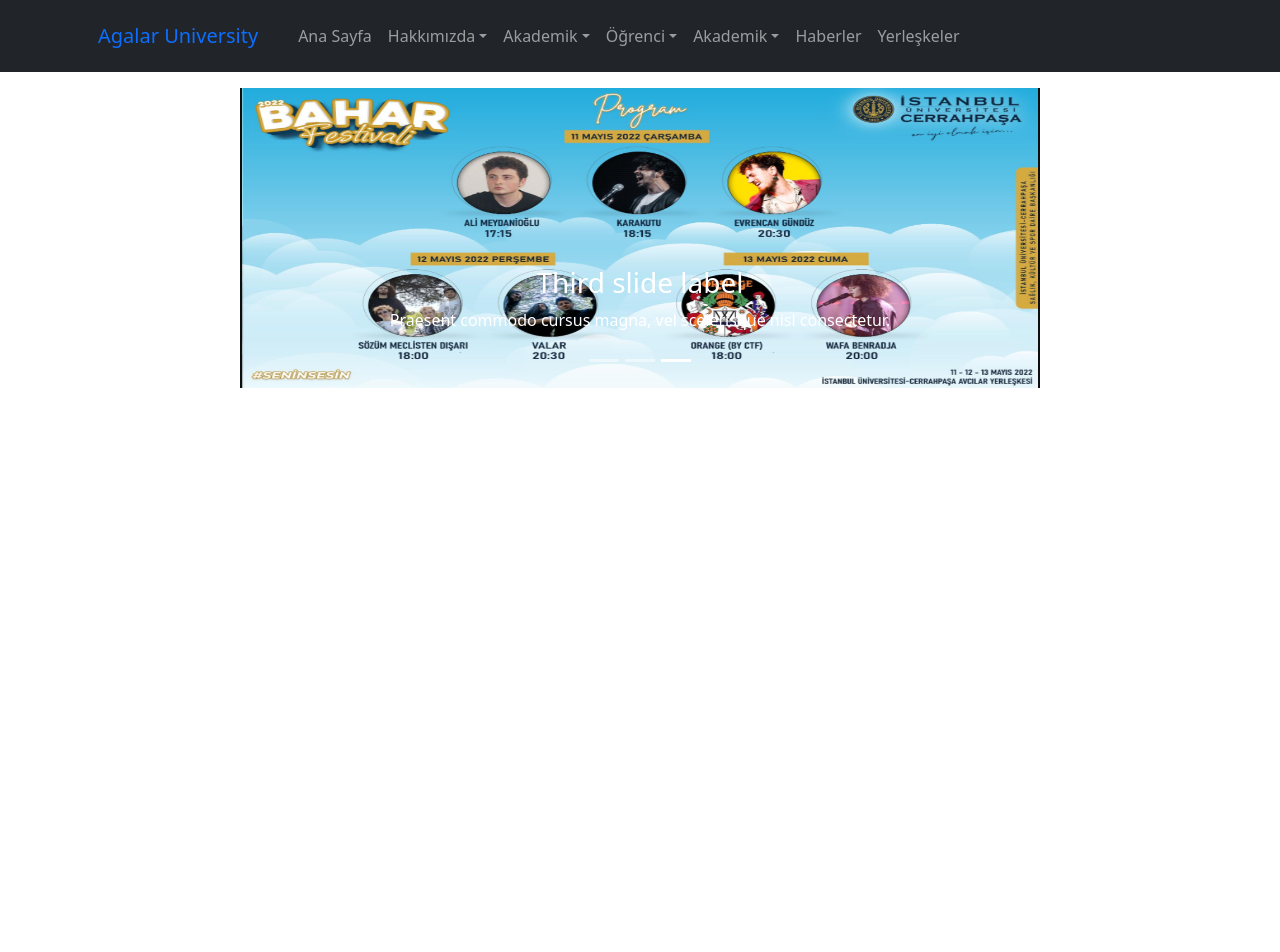
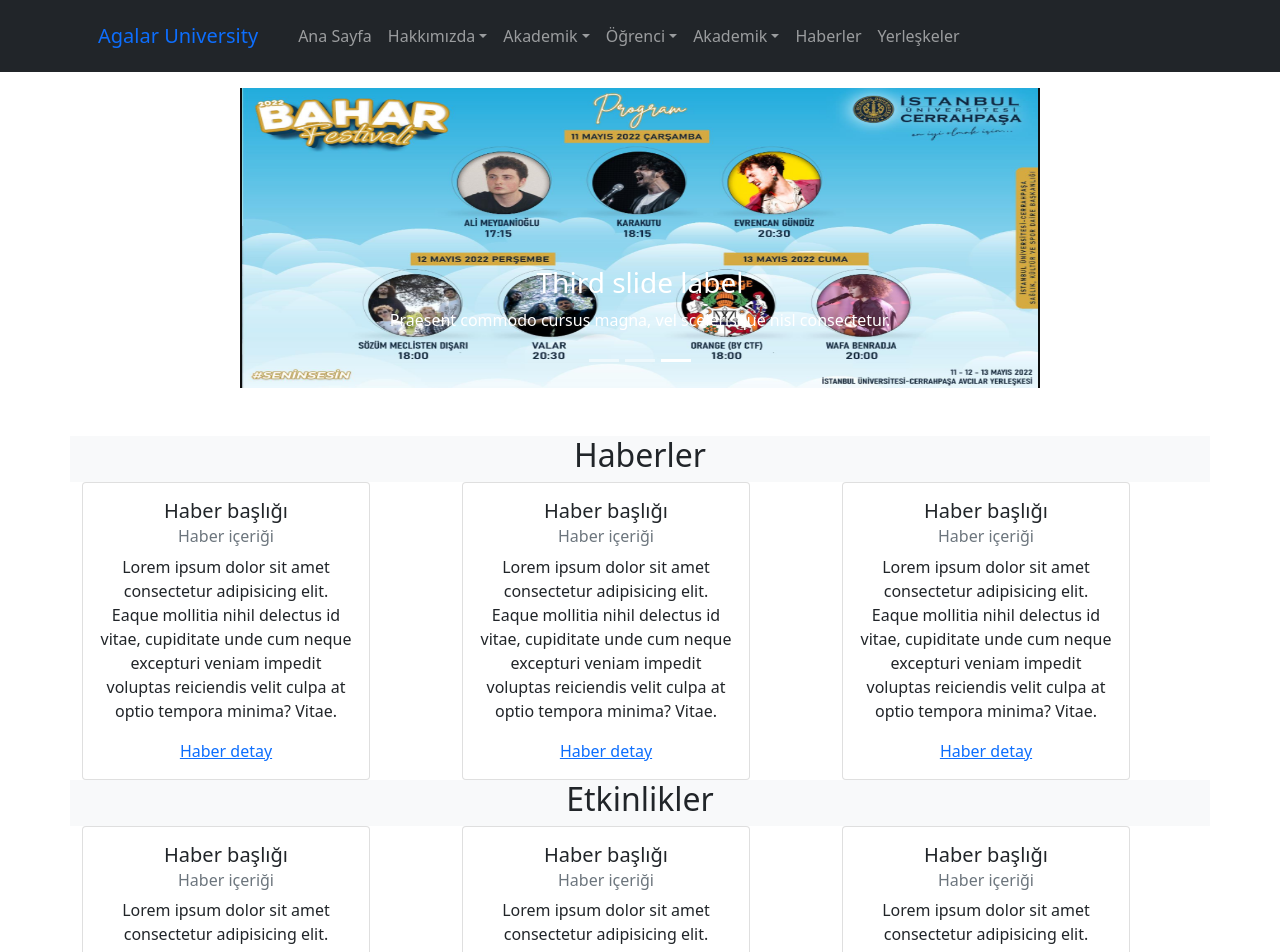
Before and after one commit to yahyaboyali/web-odev-react, a React (Create React App) app: page / in a window 1280 px wide. Shown: the top 952 px of the page. Before the commit the page ends 800 px from the top, so only its background shows below. Built offline with nearby package versions, Linux system fonts and the light colour scheme.

Commit message:
ana sayfa haberler eklendi

```diff
--- a/src/layouts/AltNavi.jsx
+++ b/src/layouts/AltNavi.jsx
@@ -3,18 +3,30 @@
 
 export default function AltNavi() {
     return (
-        <div className='col-md-12 feature-container'>
-            <Navbar bg="dark" variant="dark" expand="lg">
-                <Container >
-                    <Nav>
+        <div>
+            <Container>
+                <Navbar bg="dark" variant="dark" expand="lg">
+                    <Nav className="me-auto">
                         <Nav.Link href="#home">Ana sayfa</Nav.Link>
+                    </Nav>
+                    <Nav className="me-auto">
+                        <Nav.Link href="#home">Uzakan eğitim sistemi</Nav.Link>
+                    </Nav>
+                    <Nav className="me-auto">
+                        <Nav.Link href="#home">Kütüphane</Nav.Link>
+                    </Nav>
+                    <Nav className="me-auto">
+                        <Nav.Link href="#home">Eğitim Merkezi</Nav.Link>
+                    </Nav>
+                    <Nav className="me-auto">
                         <Nav.Link href="#home">Aksis</Nav.Link>
-                        <Nav.Link href="#features">Canvas</Nav.Link>
-                        <Nav.Link href="#pricing">Fakülteler</Nav.Link>
-                        <Nav.Link href="#pricing">Fakülteler</Nav.Link>
                     </Nav>
-                </Container>
-            </Navbar>
+                    <Nav className="me-auto">
+                        <Nav.Link href="#home">Aday Öğrenci</Nav.Link>
+                    </Nav>
+                </Navbar>
+            </Container>
+
         </div>
     )
 }
--- /dev/null
+++ b/src/layouts/CardLayout.jsx
@@ -0,0 +1,23 @@
+import React from 'react'
+import { Card } from 'react-bootstrap'
+
+export default function CardLayout() {
+    return (
+        <div>
+            <Card style={{ width: '18rem' }}>
+                <Card.Body>
+                    <Card.Title>Haber başlığı</Card.Title>
+                    <Card.Subtitle className="mb-2 text-muted">Haber içeriği</Card.Subtitle>
+                    <Card.Text>
+                        Lorem ipsum dolor sit amet consectetur adipisicing elit.
+                        Eaque mollitia nihil delectus id vitae,
+                        cupiditate unde cum neque excepturi veniam impedit
+                        voluptas reiciendis velit culpa at optio tempora
+                        minima? Vitae.
+                    </Card.Text>
+                    <Card.Link href="#">Haber detay</Card.Link>
+                </Card.Body>
+            </Card>
+        </div>
+    )
+}
--- a/src/pages/MainPage.jsx
+++ b/src/pages/MainPage.jsx
@@ -1,10 +1,41 @@
 import React from 'react'
-
+import { Col, Container, Row } from 'react-bootstrap'
+import CardLayout from '../layouts/CardLayout'
 import Slyde from '../layouts/Slyde'
 export default function login() {
   return (
     <div>
-      <Slyde/>
+      <Slyde />
+      <Container className='mt-5'>
+        <Row className="justify-content-md-center">
+          <label className='bg-light'>
+            <h2>Haberler</h2>
+          </label>
+          <Col >
+            <CardLayout />
+          </Col>
+          <Col >
+            <CardLayout />
+          </Col>
+          <Col >
+            <CardLayout />
+          </Col>
+        </Row>
+        <Row className="justify-content-md-center">
+          <label className='bg-light'>
+            <h2>Etkinlikler</h2>
+          </label>
+          <Col >
+            <CardLayout />
+          </Col>
+          <Col >
+            <CardLayout />
+          </Col>
+          <Col >
+            <CardLayout />
+          </Col>
+        </Row>
+      </Container>
     </div>
   )
 }
```
